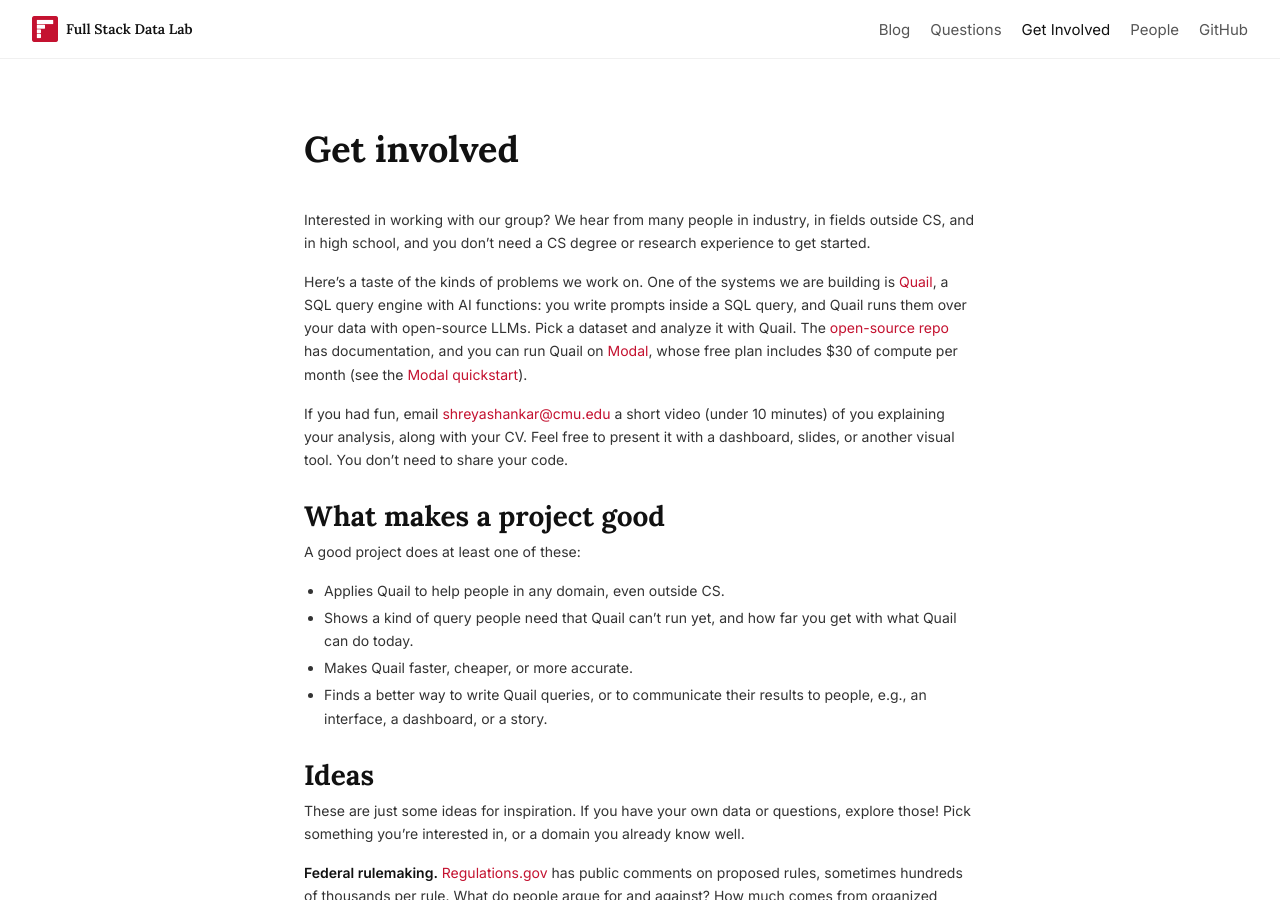
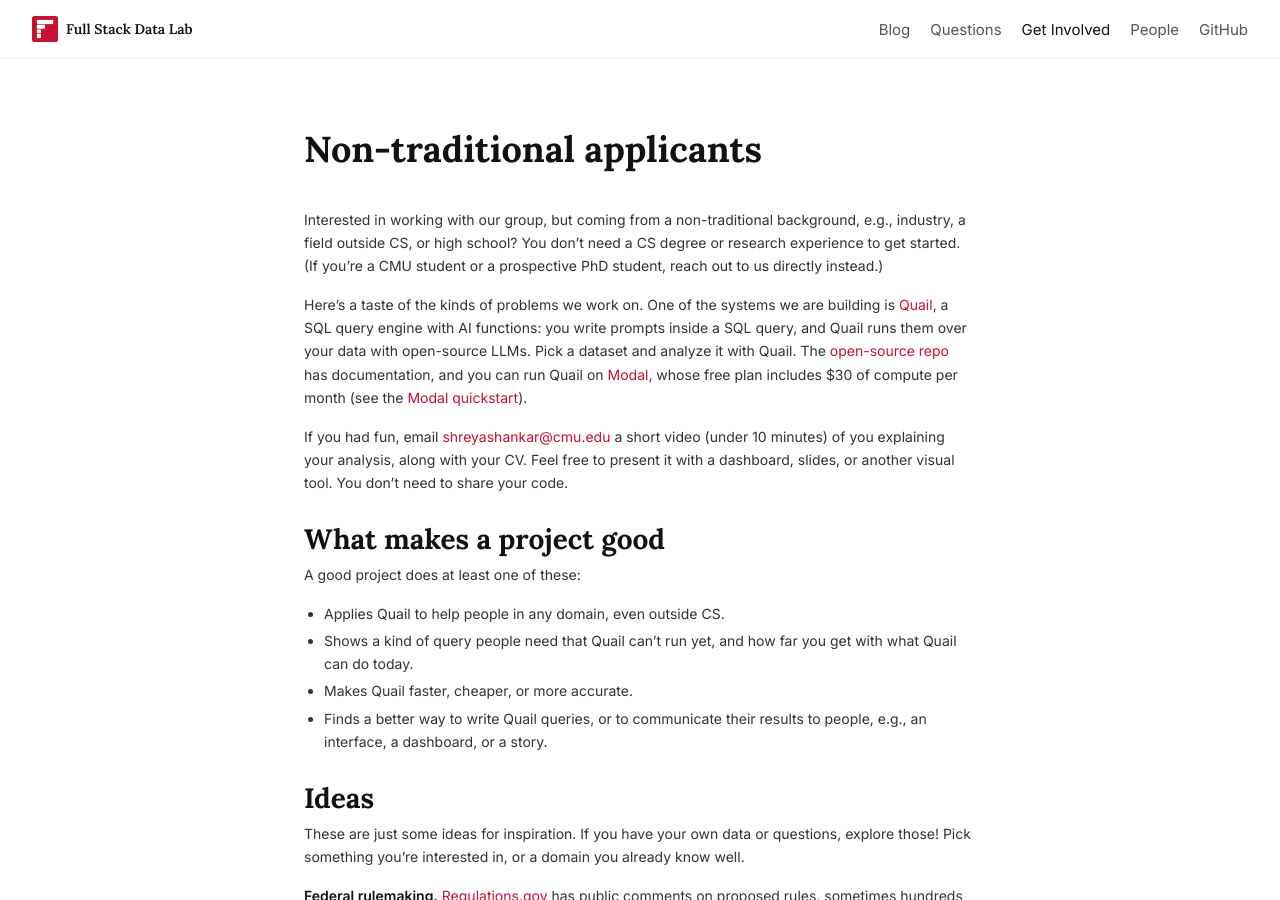
Before and after one commit to fsdatalab/fsdatalab.github.io, a Jekyll site: the page built from get-involved/index.md, in a window 1280 px wide and 900 px high. Built offline with Jekyll 4.4.1, drawn with Linux system fonts in a browser that asks for light colours.

Commit message:
Retitle the Get Involved page for non-traditional applicants
CMU students and prospective PhD students should reach out directly, so
the home page's hiring box keeps its original ask and links to this page
for people in industry, outside CS, or in high school.

Co-Authored-By: Claude Opus 5.5 <noreply@anthropic.com>
Claude-Session: https://claude.ai/code/session_012G22YKeXbXrH69ndHfe99f

```diff
--- a/get-involved/index.md
+++ b/get-involved/index.md
@@ -1,16 +1,17 @@
 ---
 layout: default
-title: Get Involved
-description: "Want to do research with the Full Stack Data Lab? Use Quail, our open-source AI-SQL engine, to analyze a dataset, and send us a video walking through what you found."
+title: Non-Traditional Applicants
+description: "How non-traditional applicants (in industry, outside CS, or in high school) can get involved with the Full Stack Data Lab: use Quail, our open-source AI-SQL engine, to analyze a dataset, and send us a video walking through what you found."
 permalink: /get-involved/
 ---
 <article class="content-narrow prose" markdown="1">
 
-<div class="post-header"><h1>Get involved</h1></div>
+<div class="post-header"><h1>Non-traditional applicants</h1></div>
 
-Interested in working with our group? We hear from many people in
-industry, in fields outside CS, and in high school, and you don't need a CS
-degree or research experience to get started.
+Interested in working with our group, but coming from a non-traditional
+background, e.g., industry, a field outside CS, or high school? You don't
+need a CS degree or research experience to get started. (If you're a CMU
+student or a prospective PhD student, reach out to us directly instead.)
 
 Here's a taste of the kinds of problems we work on. One of the systems we
 are building is [Quail]({{ '/blog/introducing-quail/' | relative_url }}),
--- a/index.html
+++ b/index.html
@@ -14,7 +14,7 @@ title: Full Stack Data Lab
   </ul>
   <p class="intro"><strong>Contact:</strong> <a href="mailto:shreyashankar@cmu.edu">shreyashankar@cmu.edu</a></p>
   <div style="background: rgba(196, 18, 48, 0.04); border: 1px solid rgba(196, 18, 48, 0.15); border-radius: 6px; padding: 0.875rem 1rem; margin-bottom: 0.625rem; font-size: 1rem; line-height: 1.65;">
-    <strong>We are hiring!</strong> We are looking for highly motivated and ambitious database, HCI, or AI researchers. PhD applicants: apply through the <a href="https://csd.cmu.edu/academics/doctoral/admissions">CMU CSD</a> or <a href="https://www.hcii.cmu.edu/academics/phd-hci/admissions">HCII</a> PhD applications. Postdocs, undergrads, and masters students: the best way to start is a <a href="{{ '/get-involved/' | relative_url }}">project with Quail</a>: use it to analyze a dataset, then send us a video explaining your analysis, along with your CV and transcript. Don't write your email with AI, please!
+    <strong>We are hiring!</strong> We are looking for highly motivated and ambitious database, HCI, or AI researchers. PhD applicants: apply through the <a href="https://csd.cmu.edu/academics/doctoral/admissions">CMU CSD</a> or <a href="https://www.hcii.cmu.edu/academics/phd-hci/admissions">HCII</a> PhD applications. Postdocs, undergrads, and masters students: please reach out with why you want to work with us, your CV, and transcript. Don't write your email with AI, please! In industry, outside CS, or in high school? See our page for <a href="{{ '/get-involved/' | relative_url }}">non-traditional applicants</a>.
   </div>
 
   <div style="background: #f7f7f7; border: 1px solid #ddd; border-radius: 6px; padding: 0.875rem 1rem; margin-bottom: 0.625rem; font-size: 1rem; line-height: 1.65;">
--- a/llms.txt
+++ b/llms.txt
@@ -22,7 +22,7 @@ Lab lead: [Shreya Shankar](https://www.sh-reya.com/). Code: [github.com/fsdatala
 
 ## Getting involved
 
-To do research with the lab, use Quail to analyze a dataset and send a video explaining the analysis. Ideas: {{ '/get-involved/' | absolute_url }}
+Non-traditional applicants (in industry, outside CS, or in high school) can start by using Quail to analyze a dataset and sending a short video explaining the analysis. CMU students and prospective PhD students should reach out directly. Details and ideas: {{ '/get-involved/' | absolute_url }}
 
 ## Questions about using AI for data and knowledge work
 
```
